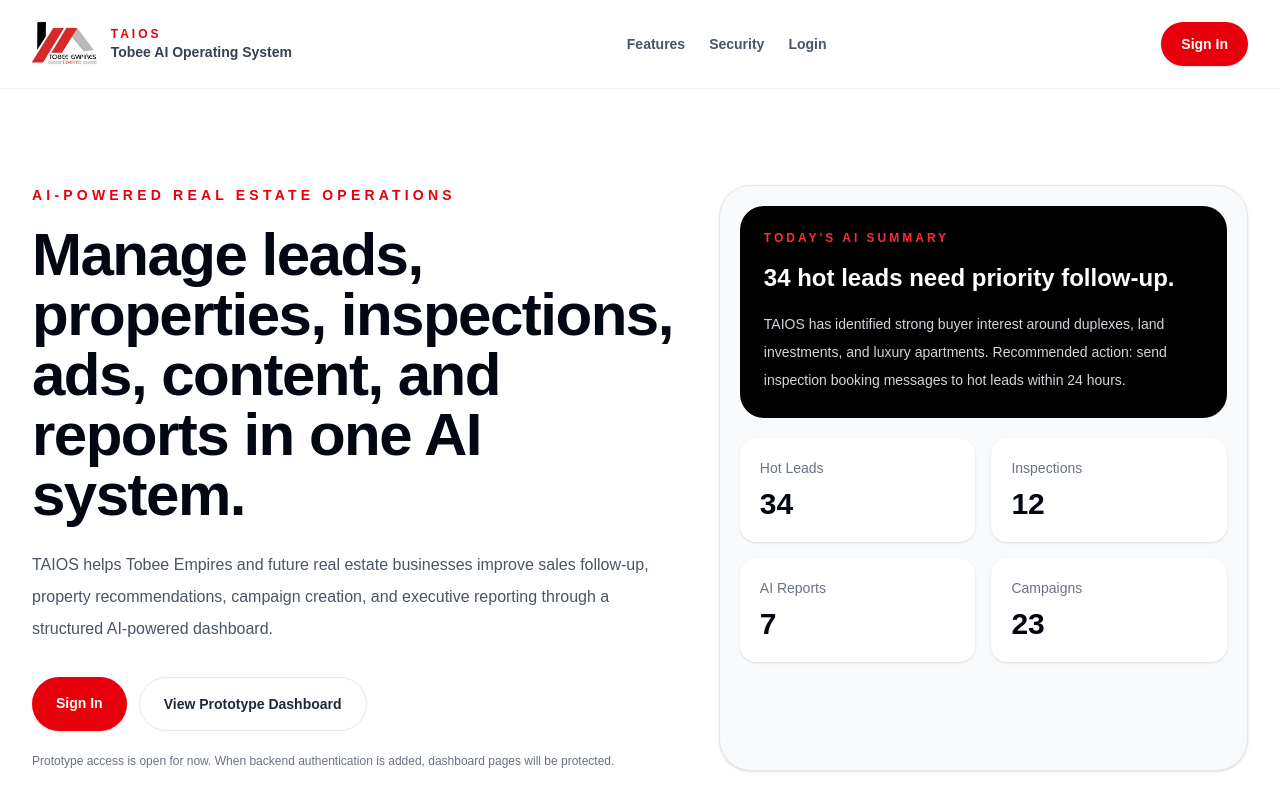
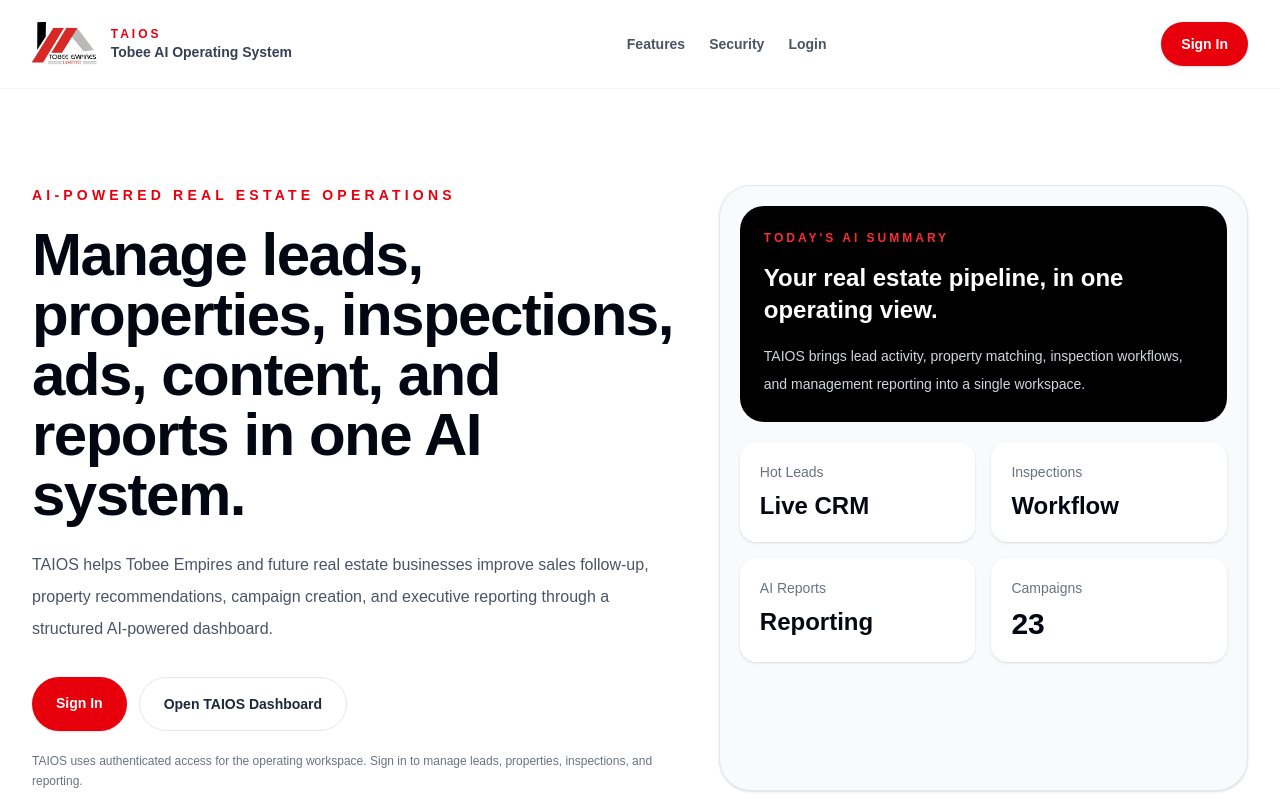
Before and after one commit to taios-dashboard/taios-dashboard, a Next.js app: page / in a window 1280 px wide. Shown: the top 800 px of the page. Built offline with nearby package versions, Linux system fonts and the light colour scheme.

Commit message:
chore: update public landing page presentation

```diff
--- a/src/app/page.tsx
+++ b/src/app/page.tsx
@@ -108,14 +108,12 @@ export default function Home() {
               href="/dashboard"
               className="rounded-full border border-gray-200 px-6 py-4 text-center text-sm font-bold text-gray-800 transition hover:bg-gray-50"
             >
-              View Prototype Dashboard
+              Open TAIOS Dashboard
             </Link>
           </div>
 
           <p className="mt-5 text-xs leading-5 text-gray-500">
-            Prototype access is open for now. When backend authentication is
-            added, dashboard pages will be protected.
-          </p>
+            TAIOS uses authenticated access for the operating workspace. Sign in to manage leads, properties, inspections, and reporting.</p>
         </div>
 
         <div className="rounded-[2rem] border border-gray-200 bg-gray-50 p-5 shadow-sm">
@@ -124,27 +122,25 @@ export default function Home() {
               Today&apos;s AI Summary
             </p>
             <h2 className="mt-4 text-2xl font-bold">
-              34 hot leads need priority follow-up.
+              Your real estate pipeline, in one operating view.
             </h2>
             <p className="mt-4 text-sm leading-7 text-gray-300">
-              TAIOS has identified strong buyer interest around duplexes, land
-              investments, and luxury apartments. Recommended action: send
-              inspection booking messages to hot leads within 24 hours.
+              TAIOS brings lead activity, property matching, inspection workflows, and management reporting into a single workspace.
             </p>
           </div>
 
           <div className="mt-5 grid gap-4 sm:grid-cols-2">
             <div className="rounded-2xl bg-white p-5 shadow-sm">
               <p className="text-sm text-gray-500">Hot Leads</p>
-              <p className="mt-2 text-3xl font-black text-gray-950">34</p>
+              <p className="mt-2 text-2xl font-black text-gray-950">Live CRM</p>
             </div>
             <div className="rounded-2xl bg-white p-5 shadow-sm">
               <p className="text-sm text-gray-500">Inspections</p>
-              <p className="mt-2 text-3xl font-black text-gray-950">12</p>
+              <p className="mt-2 text-2xl font-black text-gray-950">Workflow</p>
             </div>
             <div className="rounded-2xl bg-white p-5 shadow-sm">
               <p className="text-sm text-gray-500">AI Reports</p>
-              <p className="mt-2 text-3xl font-black text-gray-950">7</p>
+              <p className="mt-2 text-2xl font-black text-gray-950">Reporting</p>
             </div>
             <div className="rounded-2xl bg-white p-5 shadow-sm">
               <p className="text-sm text-gray-500">Campaigns</p>
@@ -215,7 +211,7 @@ export default function Home() {
       </section>
 
       <footer className="border-t border-gray-100 px-5 py-8 text-center text-sm text-gray-500">
-        TAIOS — Tobee AI Operating System. Prototype frontend for Tobee Empires.
+        TAIOS — Tobee AI Operating System for Tobee Empires.
       </footer>
     </main>
   );
```
